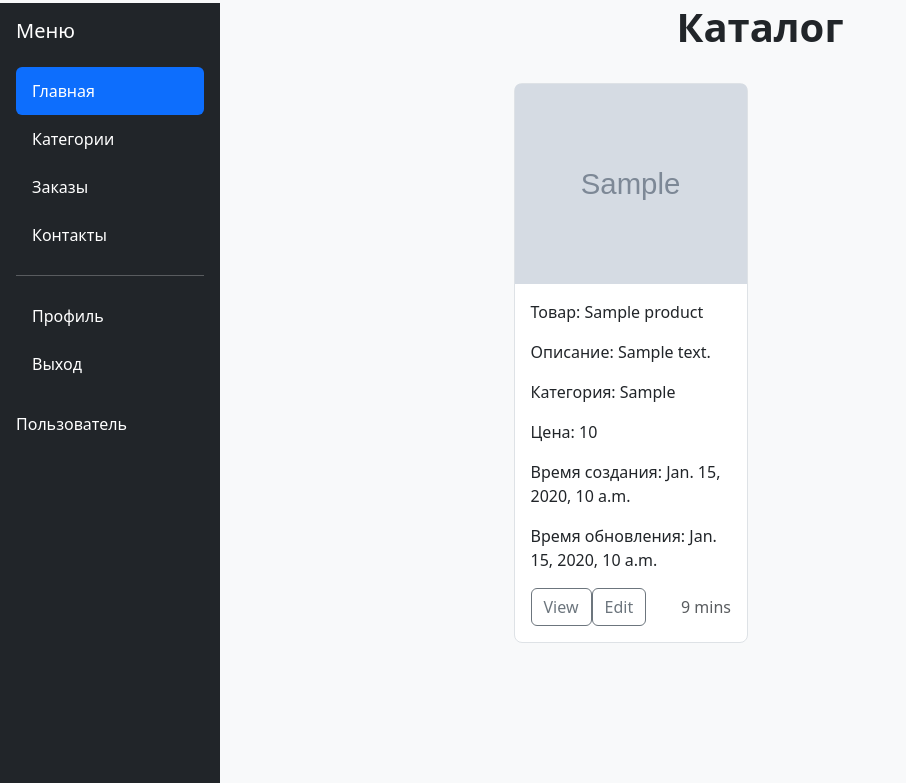
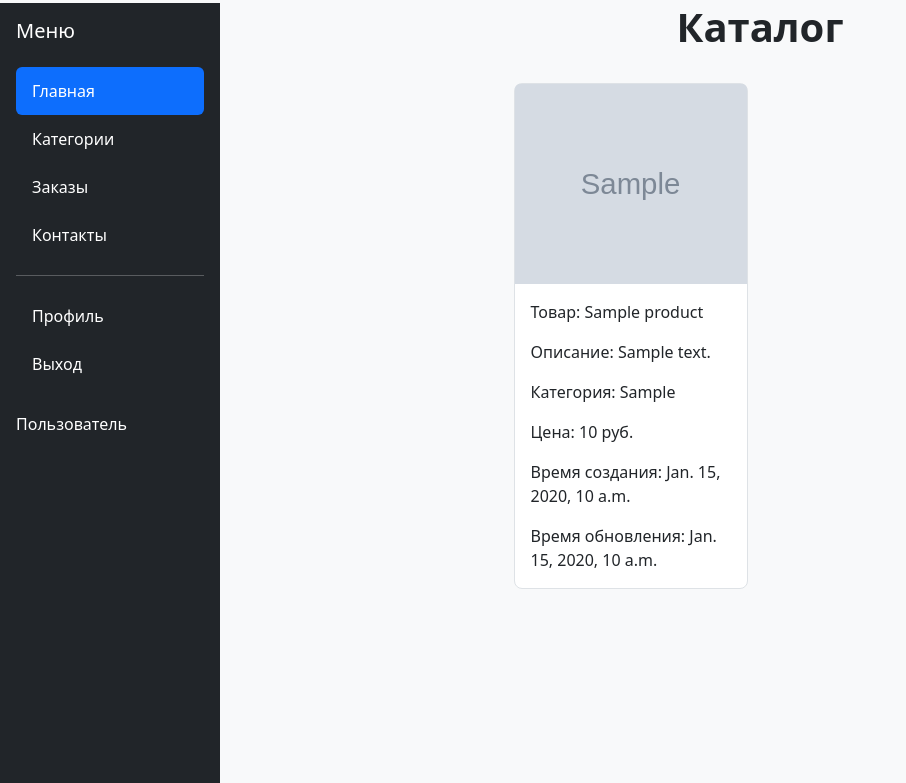
Before and after one commit to kirillgladkikh/dz22v2, a Django app: template catalog/templates/base.html in a window 1280 px wide. Shown: the part 17-800 px from the top of the page, without its empty margins (0-906 px from the left). Run offline with Django 5.2, Linux system fonts and the light colour scheme; the template is opened without the code that fills it: most values are stand-ins (such as "Sample title", 1, 10 or a date in 2020); grey boxes marked "Sample" are stand-in pictures; some libraries are stand-ins or nearby versions.

Commit message:
base.html w all product cards done

```diff
--- a/catalog/templates/base.html
+++ b/catalog/templates/base.html
@@ -112,16 +112,9 @@
                                 <p class="card-text">Товар: {{ product.product_name }}</p>
                                 <p class="card-text">Описание: {{ product.product_description }}</p>
                                 <p class="card-text">Категория: {{ product.product_category }}</p>
-                                <p class="card-text">Цена: {{ product.product_price }}</p>
+                                <p class="card-text">Цена: {{ product.product_price }} руб.</p>
                                 <p class="card-text">Время создания: {{ product.created_at }}</p>
                                 <p class="card-text">Время обновления: {{ product.updated_at }}</p>
-                                <div class="d-flex justify-content-between align-items-center">
-                                    <div class="d-flex gap-0">
-                                        <button class="btn btn-outline-secondary">View</button>
-                                        <button class="btn btn-outline-secondary">Edit</button>
-                                  </div>
-                                  <span class="text-muted">9 mins</span>
-                                </div>
                             </div>
                         </div>
                     </div>
```
